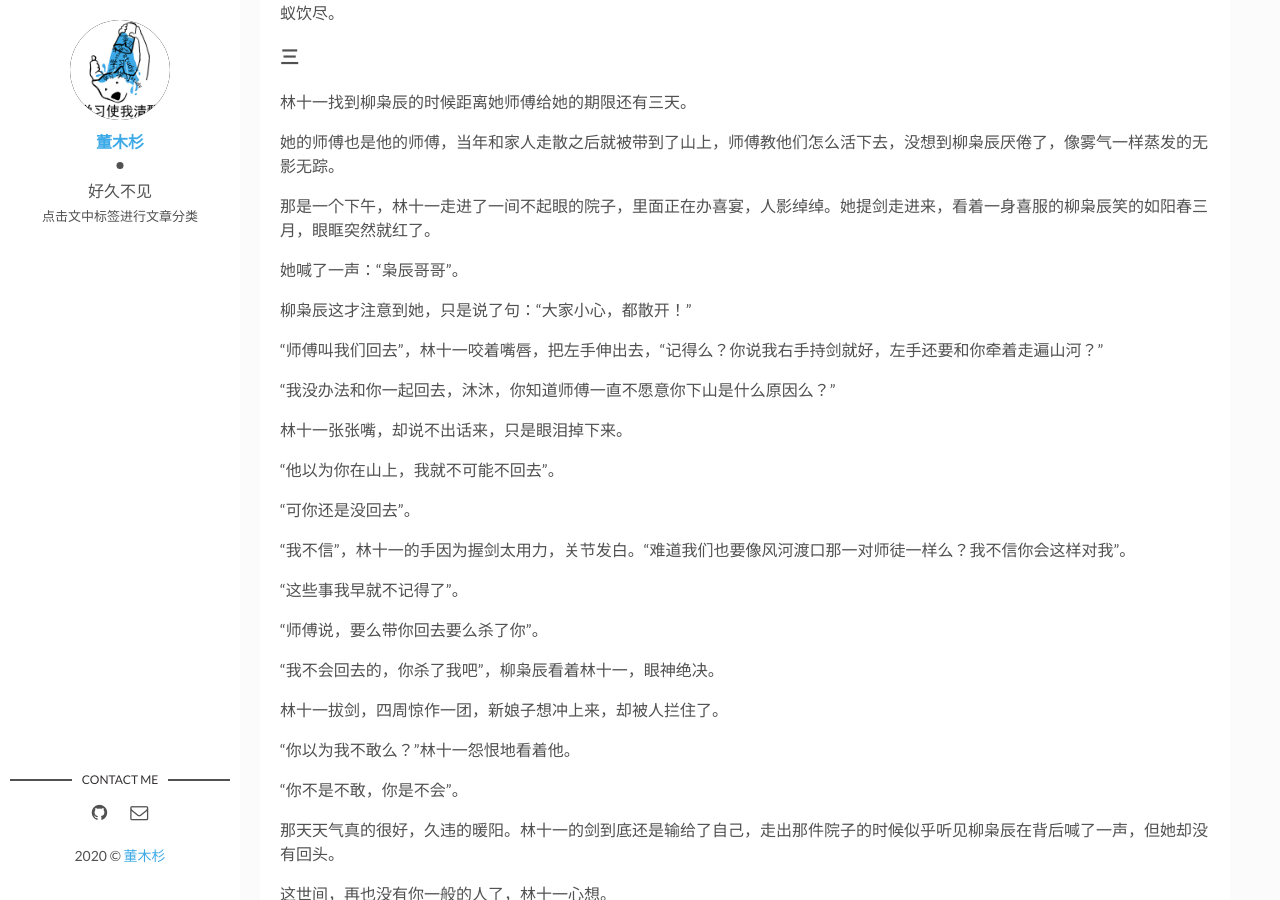
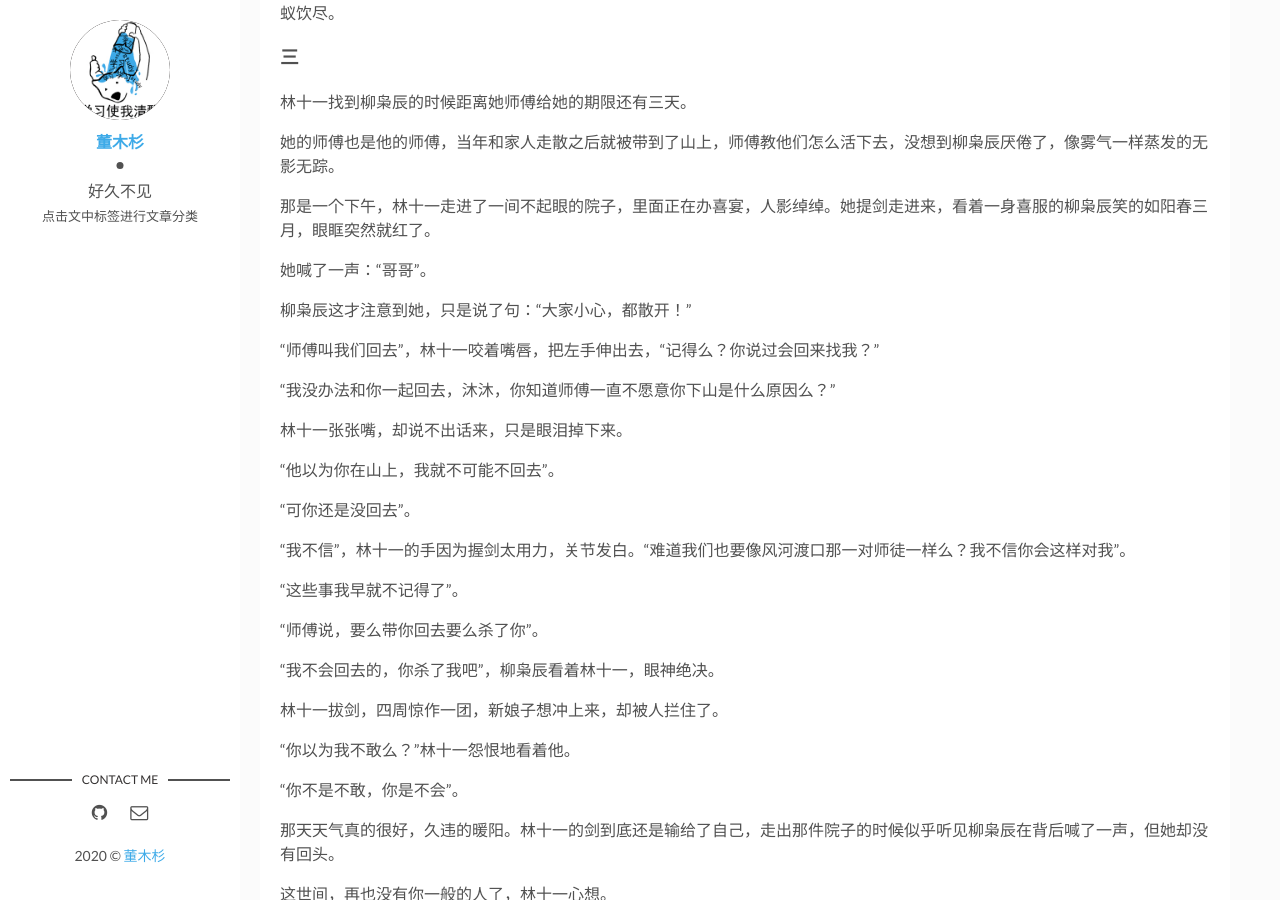
Before and after one commit to doctormus/doctormus.github.io, a Jekyll site: the page built from _posts/2019-07-18-writting2.md, in a window 1280 px wide and 900 px high, scrolled down 1751 px. Built offline with Jekyll 4.4.1, drawn with Linux system fonts in a browser that asks for light colours; comment, search, counter and statistics services are not loaded.

Commit message:
Update 2019-07-18-writting2.md

```diff
--- a/_posts/2019-07-18-writting2.md
+++ b/_posts/2019-07-18-writting2.md
@@ -77,11 +77,11 @@ tags: [小说]
 
 那是一个下午，林十一走进了一间不起眼的院子，里面正在办喜宴，人影绰绰。她提剑走进来，看着一身喜服的柳枭辰笑的如阳春三月，眼眶突然就红了。
 
-她喊了一声：“枭辰哥哥”。
+她喊了一声：“哥哥”。
 
 柳枭辰这才注意到她，只是说了句：“大家小心，都散开！”
 
-“师傅叫我们回去”，林十一咬着嘴唇，把左手伸出去，“记得么？你说我右手持剑就好，左手还要和你牵着走遍山河？”
+“师傅叫我们回去”，林十一咬着嘴唇，把左手伸出去，“记得么？你说过会回来找我？”
 
  “我没办法和你一起回去，沐沐，你知道师傅一直不愿意你下山是什么原因么？”
 
```
